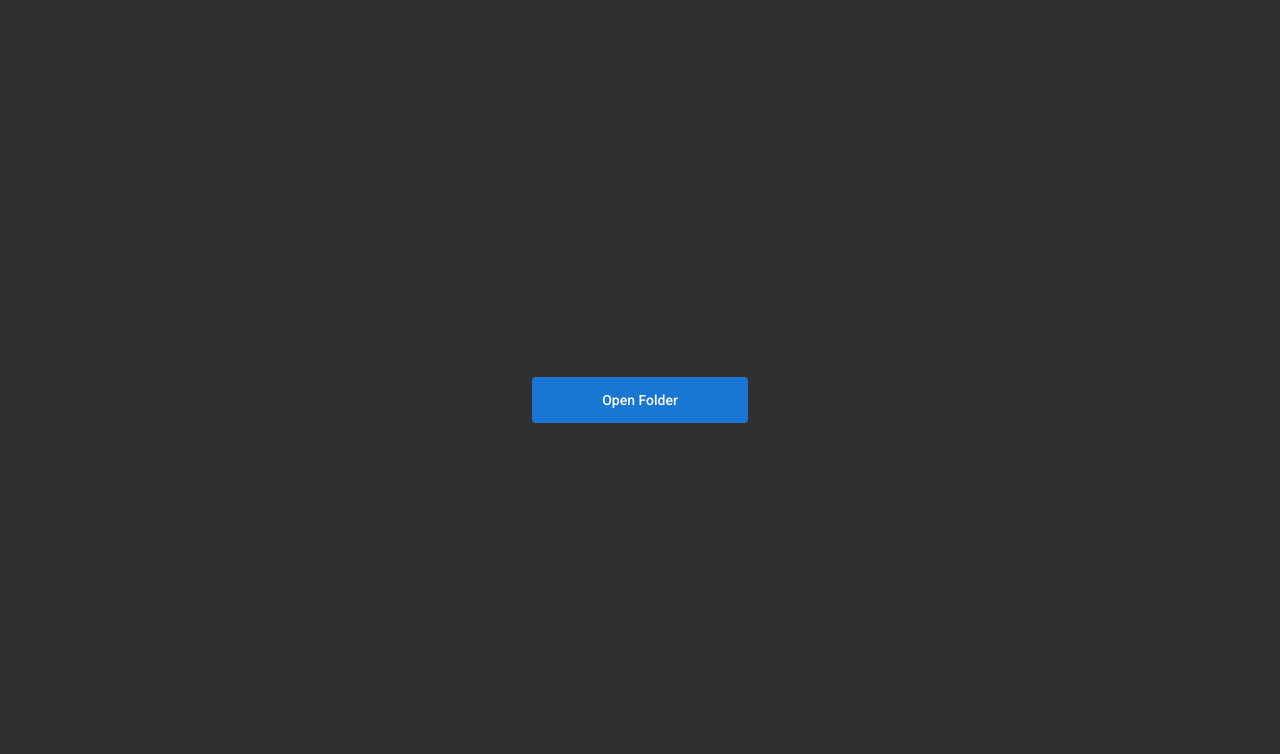
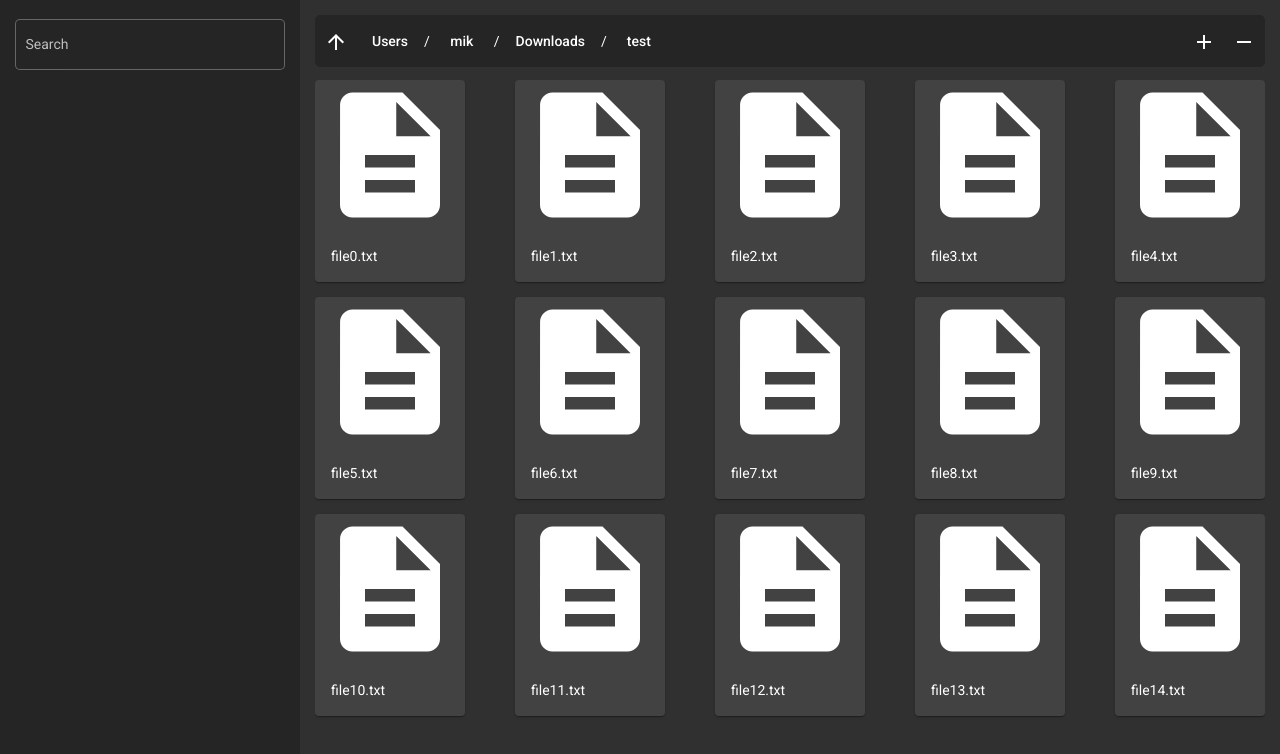
Before and after one commit to MikD1/TagFiles, an Angular app: page / in a window 1280 px wide. Both pictures are taken after a click on the button "Open Folder". Shown: the top 754 px of the page. Built offline with nearby package versions, Linux system fonts and the light colour scheme.

Commit message:
Main view layout

```diff
--- a/src/app/app.component.ts
+++ b/src/app/app.component.ts
@@ -17,6 +17,6 @@ export class AppComponent implements OnInit {
 
     public onFolderSelected(folder: string): void {
         this.folder = folder;
-        this.cdr.detectChanges();
+        // this.cdr.detectChanges();
     }
 }
--- a/src/app/main-view/main-view.component.html
+++ b/src/app/main-view/main-view.component.html
@@ -8,8 +8,8 @@
         </div>
     </div>
 
-    <div>
-        <div class="inner-wrapper">
+    <div class="inner-wrapper">
+        <div class="main-container">
             <div class="toolbar">
                 <div>
                     <button mat-icon-button>
@@ -31,6 +31,7 @@
                     </button>
                 </div>
             </div>
+
             <div class="nodes-container" [style.grid-template-columns]="'repeat(auto-fill,' + previewSize + 'px)'">
                 <div *ngFor="let node of nodes">
                     <mat-card>
--- a/src/app/main-view/main-view.component.scss
+++ b/src/app/main-view/main-view.component.scss
@@ -16,8 +16,13 @@
     margin: 15px;
 }
 
+.main-container {
+    display: grid;
+    grid-template-rows: 50px 1fr;
+    grid-gap: 15px;
+}
+
 .toolbar {
-    margin: 18px 0;
     height: 50px;
     border: 1px solid currentColor;
     border-radius: 5px;
@@ -34,5 +39,5 @@
     align-content: flex-start;
     grid-gap: 15px;
     overflow-y: scroll;
-    height: 88vh;
+    height: 80vh; // TODO: dynamic
 }
--- a/src/app/open-folder-view/open-folder-view.component.ts
+++ b/src/app/open-folder-view/open-folder-view.component.ts
@@ -21,6 +21,7 @@ export class OpenFolderViewComponent implements OnInit {
     }
 
     public openFolder(): void {
-        this.ipc.send('openFolder');
+        // this.ipc.send('openFolder');
+        this.folderSelected.emit('/1/2/3');
     }
 }
```
